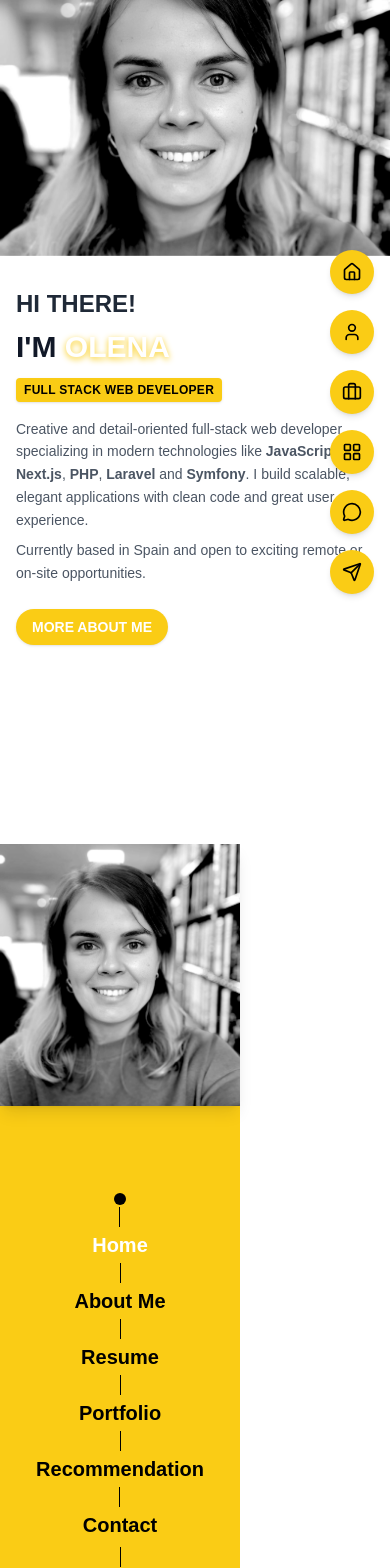
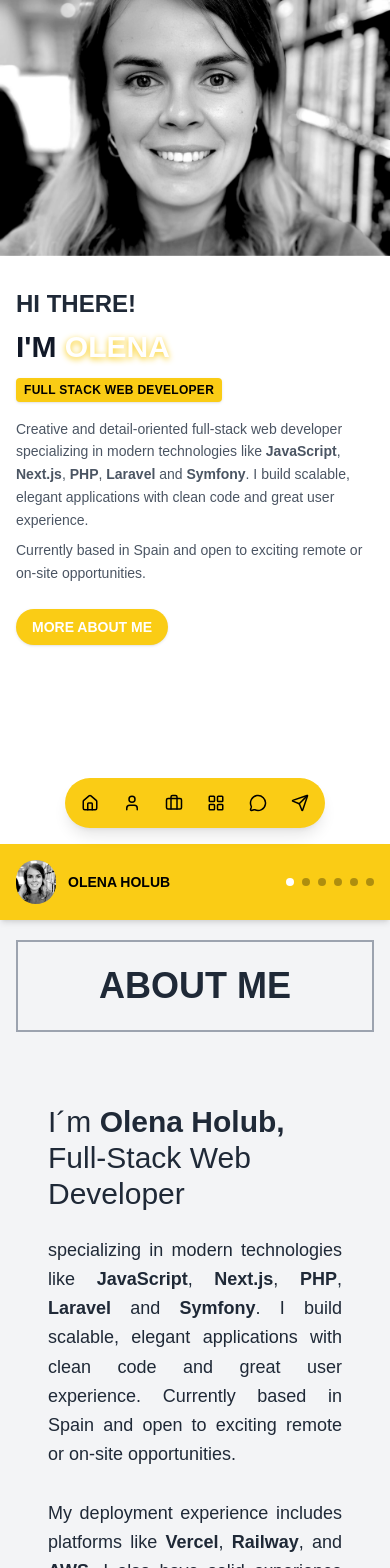
Before and after one commit to OlenaHolu/olena-holub-personal-site, a Next.js app: page / in a window 390 px wide. Shown: the top 1568 px of the page. Built offline with nearby package versions, Linux system fonts and the light colour scheme.

Commit message:
Refactor Layout and Sidebar components for improved mobile

```diff
--- a/components/Layout.tsx
+++ b/components/Layout.tsx
@@ -2,9 +2,11 @@ import Sidebar from './Sidebar';
 
 export default function Layout({ children }: { children: React.ReactNode }) {
   return (
-    <div className="flex">
+    <div className="flex flex-col lg:flex-row">
       <Sidebar />
-      <main className="flex-1 p-10 bg-white min-h-screen">{children}</main>
+      <main className="flex-1 p-4 sm:p-6 lg:p-10 bg-white min-h-screen">
+        {children}
+      </main>
     </div>
   );
 }
--- a/components/SideIcons.tsx
+++ b/components/SideIcons.tsx
@@ -1,4 +1,3 @@
-// components/SideIcons.tsx
 import {
   Home,
   User,
@@ -19,7 +18,10 @@ import {
 
 export default function SideIcons() {
   return (
-      <div className="fixed right-4 top-1/2 -translate-y-1/2 space-y-4 z-50">
+    <>
+      {/* Mobile: Bottom fixed navigation */}
+      <div className="lg:hidden fixed bottom-4 left-1/2 -translate-x-1/2 z-50">
+        <div className="flex gap-2 bg-yellow-400 p-2 rounded-full shadow-lg">
           {navItems.map((item) => {
             const Icon = item.icon;
             return (
@@ -27,12 +29,31 @@ import {
                 key={item.label}
                 href={item.href}
                 title={item.label}
-              className="bg-yellow-400 text-black p-3 rounded-full shadow-md hover:scale-110 transition flex items-center justify-center"
+                className="p-2 rounded-full hover:bg-yellow-500 transition active:scale-95"
+              >
+                <Icon size={18} className="text-black" />
+              </a>
+            );
+          })}
+        </div>
+      </div>
+
+      {/* Desktop: Right side vertical icons */}
+      <div className="hidden lg:block fixed right-4 top-1/2 -translate-y-1/2 space-y-4 z-50">
+        {navItems.map((item) => {
+          const Icon = item.icon;
+          return (
+            <a
+              key={item.label}
+              href={item.href}
+              title={item.label}
+              className="bg-yellow-400 text-black p-3 rounded-full shadow-md hover:scale-110 hover:bg-yellow-500 transition flex items-center justify-center"
             >
               <Icon size={20} className="text-black" />
             </a>
           );
         })}
       </div>
+    </>
   );
 }
--- a/components/Sidebar.tsx
+++ b/components/Sidebar.tsx
@@ -1,5 +1,4 @@
 'use client';
-
 import { useEffect, useState } from 'react';
 import Link from 'next/link';
 import Image from 'next/image';
@@ -29,21 +28,56 @@ export default function Sidebar() {
         }
       }
     };
+
     window.addEventListener('scroll', handleScroll);
     handleScroll();
     return () => window.removeEventListener('scroll', handleScroll);
   }, []);
 
   return (
-    <aside className="w-60 bg-yellow-400 text-black min-h-screen flex flex-col items-center">
-      {/* Avatar */}
+    <>
+      {/* Mobile: Horizontal navigation at top */}
+      <nav className="lg:hidden bg-yellow-400 text-black p-4 sticky top-0 z-40 shadow-md">
+        <div className="flex items-center justify-between">
+          <div className="flex items-center gap-3">
             <Image
               src="/images/olenaCROP.JPG"
               alt="Olena Holub"
-        width={80}
-        height={80}
-        className="mb-6 w-full shadow-lg"
+              width={40}
+              height={40}
+              className="rounded-full"
             />
+            <span className="font-bold text-sm">OLENA HOLUB</span>
+          </div>
+
+          {/* Mobile nav dots */}
+          <div className="flex gap-2">
+            {navItems.map((item) => (
+              <a
+                key={item.href}
+                href={item.href}
+                className={`w-2 h-2 rounded-full transition-colors ${
+                  activeSection === item.href ? 'bg-white' : 'bg-black/30'
+                }`}
+                title={item.label}
+              />
+            ))}
+          </div>
+        </div>
+      </nav>
+
+      {/* Desktop: Vertical sidebar */}
+      <aside className="hidden lg:flex w-60 bg-yellow-400 text-black min-h-screen flex-col items-center sticky top-0">
+        {/* Avatar */}
+        <div className="p-6">
+          <Image
+            src="/images/olenaCROP.JPG"
+            alt="Olena Holub"
+            width={120}
+            height={120}
+            className="rounded-full shadow-lg"
+          />
+        </div>
 
         {/* Navigation centered vertically */}
         <div className="flex-1 flex flex-col justify-center items-center text-sm font-semibold">
@@ -55,8 +89,8 @@ export default function Sidebar() {
               <div className="w-px h-5 bg-black" />
               <a
                 href={item.href}
-              className={`py-1 transition text-xl ${
-                activeSection === item.href ? 'text-white' : 'text-black hover:text-white'
+                className={`py-1 px-2 transition text-lg hover:scale-105 ${
+                  activeSection === item.href ? 'text-white font-bold' : 'text-black hover:text-white'
                 }`}
               >
                 {item.label}
@@ -70,9 +104,12 @@ export default function Sidebar() {
         </div>
 
         {/* Language switch */}
-      <div className="pt-6 text-sm space-x-2">
-        <a href="/" lang="en">EN</a> / <a href="/" lang="es">ES</a>
+        <div className="pb-6 text-sm">
+          <a href="/" lang="en" className="hover:text-white transition">EN</a>
+          <span className="mx-2">/</span>
+          <a href="/" lang="es" className="hover:text-white transition">ES</a>
         </div>
       </aside>
+    </>
   );
 }
```
Lines whose indentation alone changed are shown as unchanged.
